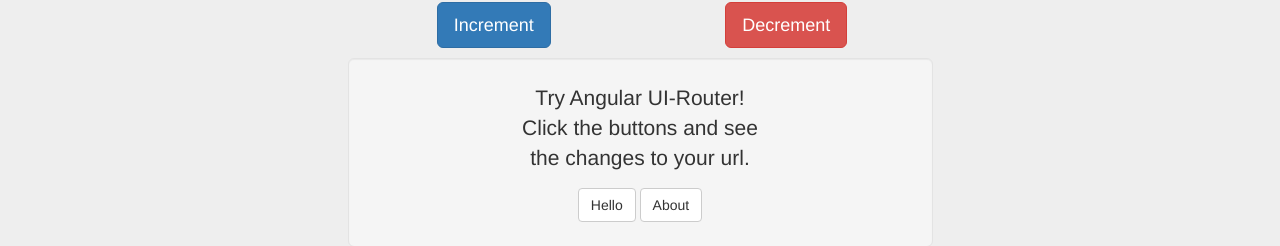
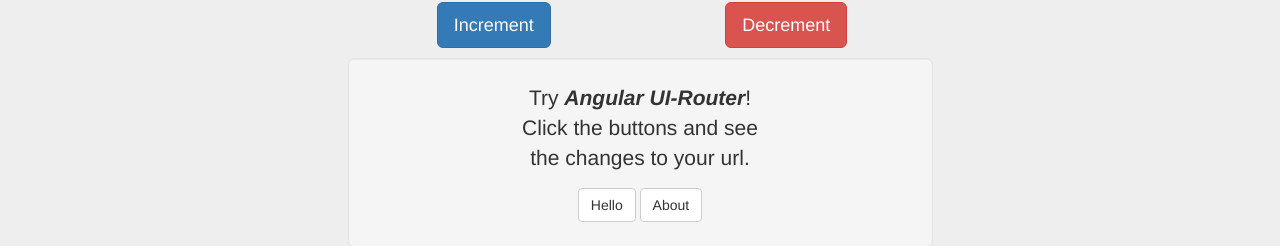
Before and after one commit to michaelunltd/angularjs-starter, a website: page index.html in a window 1280 px wide. Shown: the part 290-536 px from the top of the page. Drawn offline with nearby package versions, Linux system fonts and the light colour scheme; some packages are replaced by stand-ins of ours.

Commit message:
minor updates on index.html

```diff
--- a/index.html
+++ b/index.html
@@ -37,7 +37,7 @@
 
                         <div class="row well well-lg" style="margin-top:10px">
                             <div class="col-md-6 col-md-offset-3">
-                                <p>Try Angular UI-Router! Click the buttons and see the changes to your url.</p>
+                                <p>Try <em><strong>Angular UI-Router</strong></em>! Click the buttons and see the changes to your url.</p>
                                 <a class="btn btn-default" ui-sref="hello">Hello</a>
                                 <a class="btn btn-default" ui-sref="about">About</a>
                                 <div ui-view></div>
```
